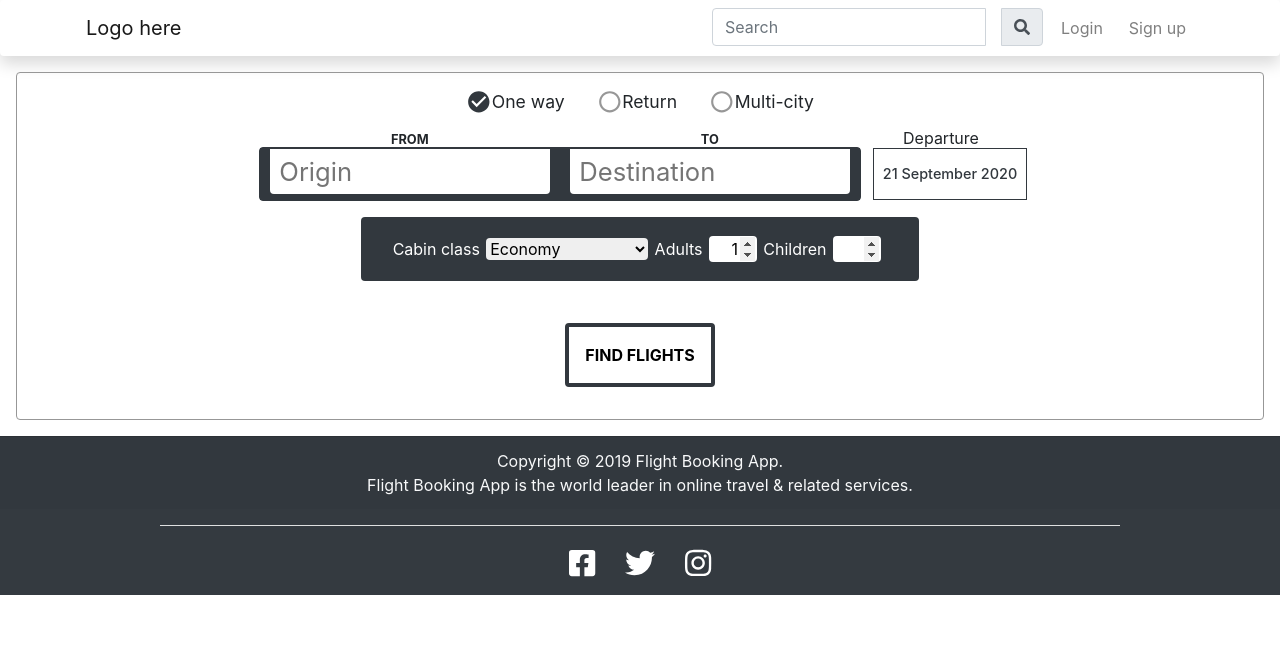
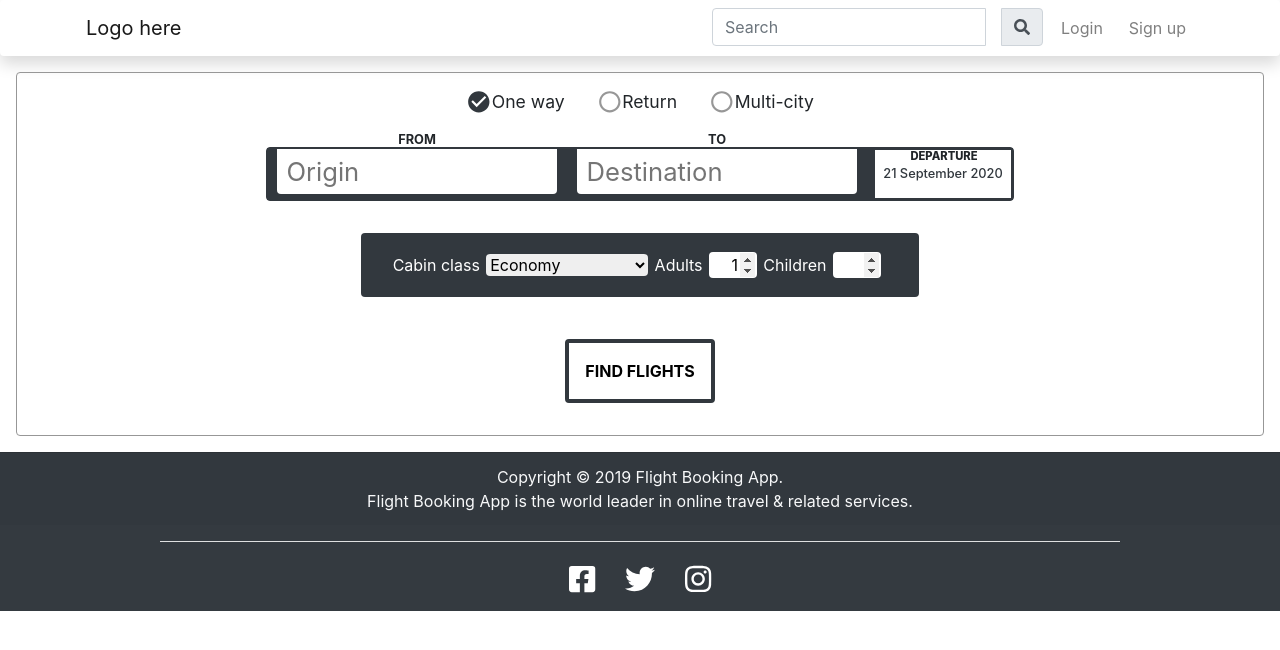
Before and after one commit to adirozaq8/flight-app, a React (Create React App) app in the folder client/: page / in a window 1280 px wide. Shown: the top 650 px of the page. Built offline with nearby package versions, Linux system fonts and the light colour scheme; no server answers.

Commit message:
added multi-city base

```diff
--- a/client/src/components/travelform/TravelForm.css
+++ b/client/src/components/travelform/TravelForm.css
@@ -39,15 +39,17 @@
 .TravelForm .react-datepicker-wrapper,
 .TravelForm .react-datepicker__input-container {
   border: none;
-  border-radius: 10px;
+}
+.TravelForm .react-datepicker-wrapper {
   margin-left: 6px;
+  width: 140px;
 }
 .TravelForm .react-datepicker__input-container button {
   width: 100%;
   background: var(--light);
   color: var(--dark);
-  border: 1px solid var(--dark);
-  font-size: 90%;
+  border: 2px solid var(--dark);
+  font-size: 80%;
   line-height: 1.64rem;
   font-weight: 500;
 }
@@ -55,6 +57,7 @@
 .TravelForm .react-datepicker__input-container button:active {
   margin: 0;
   outline: 4px solid var(--dark);
+  outline-offset: 1px;
 }
 .TravelForm .react-datepicker__input-container button:hover {
   background: var(--select);
@@ -113,6 +116,7 @@
   border-radius: 4px;
   background: var(--dark);
   border: 1px solid var(--dark);
+  margin-bottom: 16px;
 }
 .TravelForm__input-box label,
 .TravelForm__input {
@@ -169,12 +173,18 @@
 
 .TravelForm__date-header label {
   position: absolute;
-  top: -1.4rem;
+  margin-left: 8px;
+  font-size: 70%;
+  text-transform: uppercase;
+  font-weight: 800;
+  top: 0rem;
   left: 0;
   right: 0;
+  z-index: 1;
 }
 .TravelForm .CustomInput__btn {
   height: var(--inputHeight);
+  width: 100%;
 }
 .TravelForm__datepicker-wrapper {
   height: var(--inputHeight);
--- a/client/src/components/travelform/TravelForm.jsx
+++ b/client/src/components/travelform/TravelForm.jsx
@@ -2,15 +2,14 @@ import React, { useEffect } from "react";
 import { useSelector, useDispatch } from "react-redux";
 import TravelTypes from "./components/TravelTypes";
 import TravelFormInput from "./components/TravelFormInput";
-import DateInput from "./components/dateinput/DateInput";
 
 import "./TravelForm.css";
 
 const TravelForm = () => {
   const travelForm = useSelector((state) => state.travelForm);
   const dispatch = useDispatch();
-  const updateTravelForm = (state) => {
-    dispatch({ type: "UPDATE_TRAVELFORM", payload: state });
+  const updateTravelForm = () => {
+    dispatch({ type: "UPDATE_TRAVELFORM", payload: travelForm });
   };
   useEffect(() => {
     if (travelForm.initialFetch === false) {
@@ -23,8 +22,18 @@ const TravelForm = () => {
         .then((data) => {
           travelForm.airDb = data.reqAirport;
           travelForm.initialFetch = true;
-          updateTravelForm(travelForm);
+          updateTravelForm();
         });
+    }
+  });
+  useEffect(() => {
+    if (travelForm.travelType === 2 && travelForm.cityInputs.length < 2) {
+      travelForm.cityInputs.push(travelForm.cityInputTemplate);
+      updateTravelForm();
+    }
+    if (travelForm.travelType !== 2 && travelForm.cityInputs.length > 1) {
+      travelForm.cityInputs.pop();
+      travelForm.cityInputs.length < 2 && updateTravelForm();
     }
   });
   return (
@@ -36,21 +45,7 @@ const TravelForm = () => {
         <ul className="TravelForm__radio-button">{<TravelTypes />}</ul>
       </div>
       <div className="TravelForm__control-group">
-        <div className="TravelForm__input-group-wrapper">
-          <TravelFormInput />
-        </div>
-        <div className="TravelForm__control-group-wrapper TravelForm__date-group-wrapper">
-          <div className="TravelForm__date-header">
-            <label htmlFor="TravelDepart">Departure</label>
-            <DateInput className="TravelForm__date" id="TravelDepart" />
-          </div>
-          {travelForm.travelType === 1 && (
-            <div className="TravelForm__date-header">
-              <label htmlFor="TravelReturn">Return</label>
-              <DateInput className="TravelForm__date" id="TravelReturn" />
-            </div>
-          )}
-        </div>
+        <TravelFormInput />
       </div>
       <div className="TravelForm__control-group">
         <div className="TravelForm__secondary">
--- a/client/src/components/travelform/components/TravelFormInput.jsx
+++ b/client/src/components/travelform/components/TravelFormInput.jsx
@@ -1,5 +1,6 @@
 import React from "react";
 import SuggestionList from "./SuggestionList";
+import DateInput from "../components/dateinput/DateInput";
 import { useSelector, useDispatch } from "react-redux";
 
 // sorting priority based on input value at the beginning of string first
@@ -108,8 +109,11 @@ const TravelFormInput = () => {
     }
     updateTravelForm();
   };
-  return travelForm.cityInputs.map((input, idx) => {
-    return Object.keys(input).map((originDest) => {
+  return (
+    <div className="TravelForm__input-row-wrapper">
+      {travelForm.cityInputs.map((input, idx) => (
+        <div className="TravelForm__input-group-wrapper">
+          {Object.keys(input).map((originDest) => {
             return (
               <div
                 className="TravelForm__input-group"
@@ -117,7 +121,9 @@ const TravelFormInput = () => {
               >
                 <div className="TravelForm__input-box">
                   <div className="TravelForm__input-wrapper">
-              <label htmlFor={"TravelForm__input-" + idx + "-" + originDest}>
+                    <label
+                      htmlFor={"TravelForm__input-" + idx + "-" + originDest}
+                    >
                       {input[originDest].title}
                     </label>
                     <input
@@ -171,8 +177,23 @@ const TravelFormInput = () => {
                 </div>
               </div>
             );
-    });
-  });
+          })}
+          <div className="TravelForm__control-group-wrapper TravelForm__date-group-wrapper">
+            <div className="TravelForm__date-header">
+              <label htmlFor="TravelDepart">Departure</label>
+              <DateInput className="TravelForm__date" id="TravelDepart" />
+            </div>
+            {travelForm.travelType === 1 && (
+              <div className="TravelForm__date-header">
+                <label htmlFor="TravelReturn">Return</label>
+                <DateInput className="TravelForm__date" id="TravelReturn" />
+              </div>
+            )}
+          </div>
+        </div>
+      ))}
+    </div>
+  );
 };
 
 export default TravelFormInput;
--- a/client/src/components/travelform/components/dateinput/CustomInput.jsx
+++ b/client/src/components/travelform/components/dateinput/CustomInput.jsx
@@ -3,7 +3,7 @@ import React from "react";
 const CustomInput = React.forwardRef((props, ref) => {
   return (
     <button className="CustomInput__btn" onClick={props.onClick} ref={ref}>
-      {props.value || props.placeholder}
+      <span>{props.value || props.placeholder}</span>
     </button>
   );
 });
--- a/client/src/redux/reducers/travelform.reducer.js
+++ b/client/src/redux/reducers/travelform.reducer.js
@@ -6,6 +6,26 @@ const INITIAL_STATE = {
   sugListLen: 15,
   airDb: null,
   airports: null,
+  cityInputTemplate: {
+    from: {
+      title: "From",
+      placeholder: "Origin",
+      value: "",
+      ready: false,
+      iata: "",
+      airport: "",
+      country: "",
+    },
+    to: {
+      title: "To",
+      placeholder: "Destination",
+      value: "",
+      ready: false,
+      iata: "",
+      airport: "",
+      country: "",
+    },
+  },
   cityInputs: [
     {
       from: {
```
Lines whose indentation alone changed are shown as unchanged.
